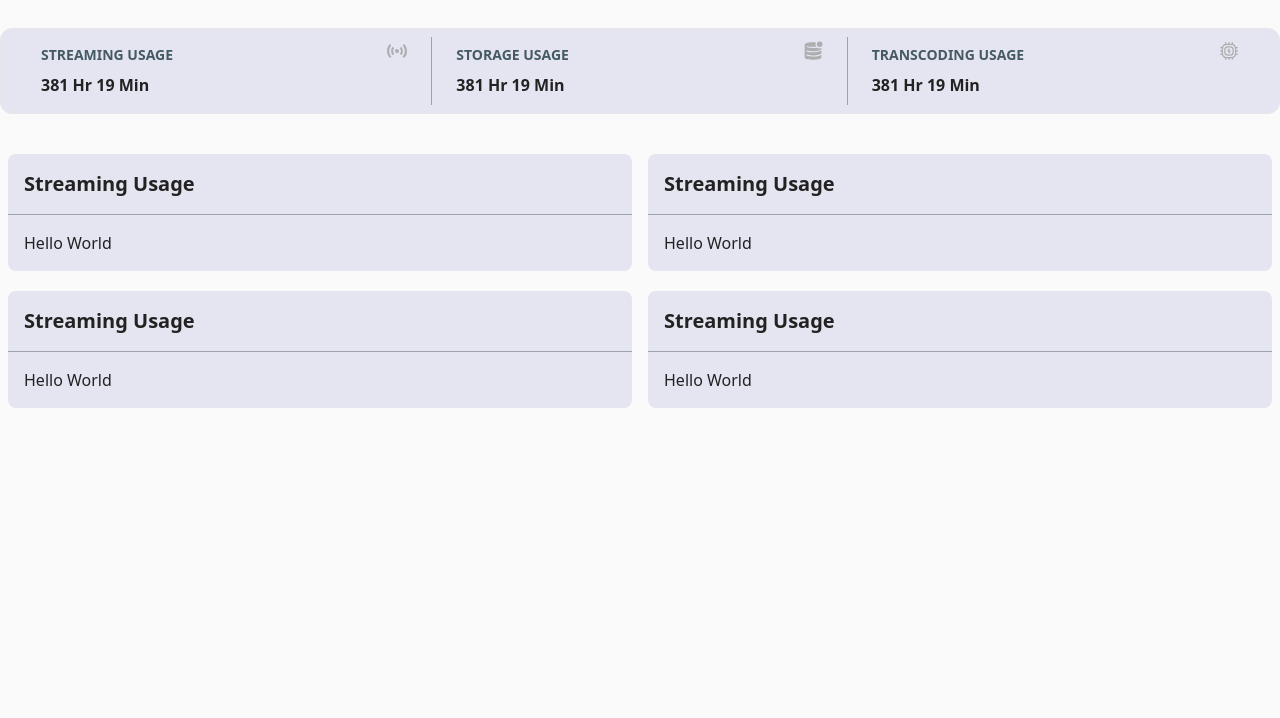
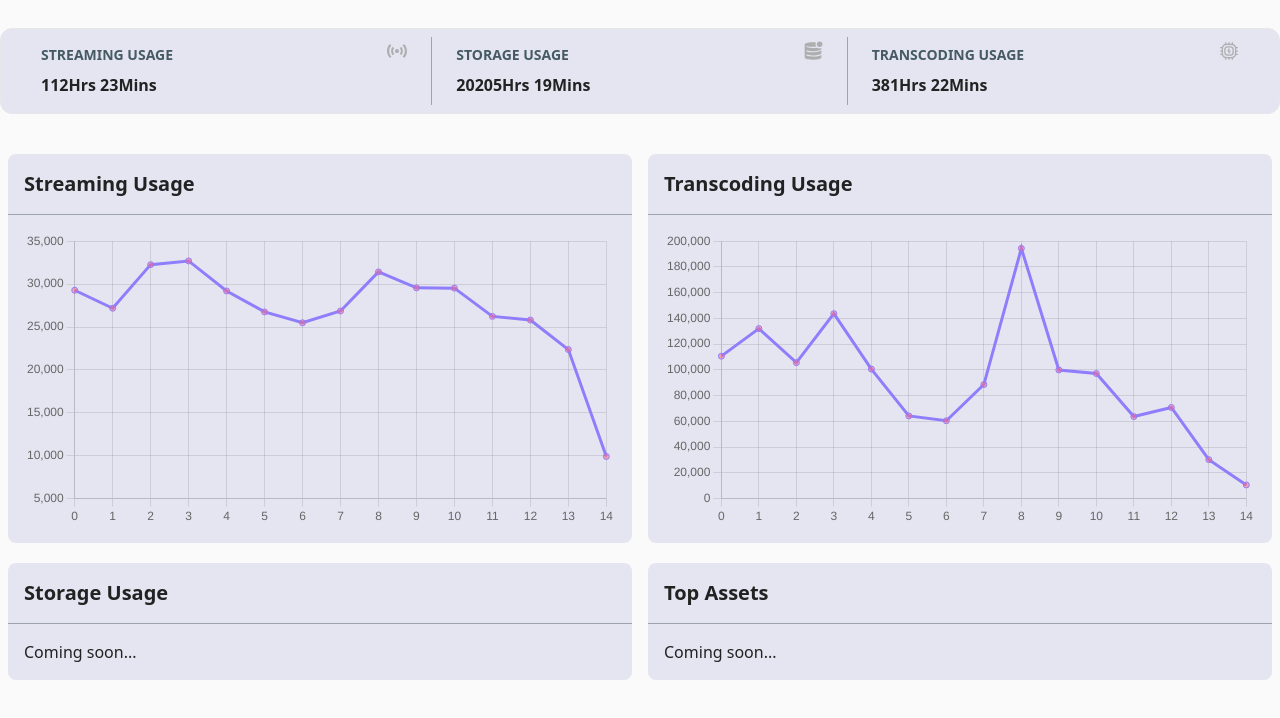
Before and after one commit to MFQuraishi/gumlet-dashboard, a Next.js app: page / in a window 1280 px wide. Shown: the top 718 px of the page. Built offline with nearby package versions, Linux system fonts and the light colour scheme.

Commit message:
first 2 graphs

```diff
--- a/package.json
+++ b/package.json
@@ -9,6 +9,7 @@
     "lint": "next lint"
   },
   "dependencies": {
+    "@amcharts/amcharts5": "^5.4.1",
     "@types/node": "20.4.6",
     "@types/react": "18.2.18",
     "@types/react-dom": "18.2.7",
@@ -16,9 +17,11 @@
     "chart.js": "^4.3.3",
     "eslint": "8.46.0",
     "eslint-config-next": "13.4.12",
+    "moment": "^2.29.4",
     "next": "13.4.12",
     "postcss": "8.4.27",
     "react": "18.2.0",
+    "react-chartjs-2": "^5.2.0",
     "react-dom": "18.2.0",
     "tailwindcss": "3.3.3",
     "typescript": "5.1.6"
--- a/src/app/api/getAllData/route.ts
+++ b/src/app/api/getAllData/route.ts
@@ -2,5 +2,5 @@ import { NextResponse } from "next/server";
 import allData from "../adhocData/allData";
 
 export async function GET() {
-    return NextResponse.json({allData}, {status: 200})
+    return NextResponse.json(allData, {status: 200})
 }
--- a/src/app/page.tsx
+++ b/src/app/page.tsx
@@ -1,27 +1,90 @@
+"use client"
+
 import Text from '@/componentLibrary/darkSupportedFont'
 import AggregatedCard from "@/componentLibrary/aggregatedCard"
 import Image from 'next/image'
 import VisualiserContainer from '@/componentLibrary/visualiserContainer'
+import { LineChart } from '@/componentLibrary/lineChart'
+import React, { useEffect, useState } from 'react'
+import { StreamingUsage, TranscodingUsage } from './pageModelStore'
+import { AllDataModel } from './api/adhocData/allDataModels'
 
-export default function Home() {
+const Page: React.FC = () => {
+
+  const [steamingUsage, setSteamingUsage] = useState<StreamingUsage>({} as StreamingUsage)
+  const [totalStreamingUsage, setTotalStreamingUsage] = useState<string>("--Hr --Min")
+  const [transcodingUsage, setTranscodingUsage] = useState<TranscodingUsage>({} as TranscodingUsage)
+  const [totalTranscodingUsage, setTotalTranscodingUsage] = useState<string>("--Hr --Min")
+  // const [transcodingUsage, setTranscodingUsage] = useState<TranscodingUsage>({} as TranscodingUsage)
+  const [totalStorageUsage, setTotalStorageUsage] = useState<string>("--Hr --Min")
+
+  useEffect(() => {
+    getAndPopulatePageData()
+  }, [])
+
+  async function getAndPopulatePageData()  {
+    const data = await fetch("http://localhost:3000/api/getAllData", {
+      method: "GET"
+    });
+    const jsonData: AllDataModel = await data.json();
+
+    let streamingUsageQuantity = 0
+    let streamingUsageRaw: StreamingUsage = {x:[], y: []} as StreamingUsage
+    jsonData.asset_duration.forEach((element, idx) => {
+      streamingUsageRaw.y.push(element.units)
+      streamingUsageRaw.x.push(idx)
+      streamingUsageQuantity += element.units
+    })
+
+    setSteamingUsage(streamingUsageRaw)
+    setTotalStreamingUsage(convertToHrsAndMinsStr(streamingUsageQuantity))
+
+    let storageUsageQuantity = 0
+    jsonData.storage_unit.forEach((element, idx) => {
+      // steamingUsage.y.push(element.units)
+      // steamingUsage.x.push(idx)
+      storageUsageQuantity += element.units
+    })
+    setTotalStorageUsage(convertToHrsAndMinsStr(storageUsageQuantity))
+
+    let transcodingUsageQuantity = 0
+    let transcodingUsageRaw: TranscodingUsage ={x:[], y: []} as TranscodingUsage
+    jsonData.bandwidth_consumption.forEach((element, idx) => {
+      transcodingUsageRaw.y.push(element.units)
+      transcodingUsageRaw.x.push(idx)
+      transcodingUsageQuantity += element.units
+    })
+    setTranscodingUsage(transcodingUsageRaw)
+    setTotalTranscodingUsage(convertToHrsAndMinsStr(transcodingUsageQuantity))
+  }
+
+  function convertToHrsAndMinsStr(seconds: number):string {
+    let minutes = Math.floor(seconds / 60);
+    let hours = Math.floor(minutes / 60);
+
+    minutes = minutes % 60
+
+    return `${hours.toFixed(0)}Hrs ${minutes.toFixed(0)}Mins`
+  }
+
   return (
     <main>
       <div className='border-solid border dark:border-gray-900 bg-l-foreground dark:bg-d-foreground rounded-xl px-4 py-2 flex flex-col md:flex-row'>
         <AggregatedCard
           title={"STREAMING USAGE"}
-          value={"381 Hr 19 Min"}
+          value={totalStreamingUsage}
           imageSrc={"/waves.svg"}
           rightBorderPresent
         />
         <AggregatedCard
           title={"STORAGE USAGE"}
-          value={"381 Hr 19 Min"}
+          value={totalStorageUsage}
           imageSrc={"/storage.svg"}
           rightBorderPresent
         />
         <AggregatedCard
           title={"TRANSCODING USAGE"}
-          value={"381 Hr 19 Min"}
+          value={totalTranscodingUsage}
           imageSrc={"/processor.svg"}
         />
       </div>
@@ -30,32 +93,37 @@ export default function Home() {
         <VisualiserContainer
           title='Streaming Usage'
         >
+          <LineChart
+            data={steamingUsage.y}
+            labels={steamingUsage.x}
+          />
+        </VisualiserContainer>
+        <VisualiserContainer
+          title='Transcoding Usage'
+        >
+          <LineChart
+            data={transcodingUsage.y}
+            labels={transcodingUsage.x}
+          />
+        </VisualiserContainer>
+        <VisualiserContainer
+          title='Storage Usage'
+        >
           <Text>
-            Hello World
+            Coming soon...
           </Text>
         </VisualiserContainer>
         <VisualiserContainer
-          title='Streaming Usage'
+          title='Top Assets'
         >
           <Text>
-            Hello World
-          </Text>
-        </VisualiserContainer>
-        <VisualiserContainer
-          title='Streaming Usage'
-        >
-          <Text>
-            Hello World
-          </Text>
-        </VisualiserContainer>
-        <VisualiserContainer
-          title='Streaming Usage'
-        >
-          <Text>
-            Hello World
+            Coming soon...
           </Text>
         </VisualiserContainer>
       </div>
     </main>
   )
 }
+
+
+export default Page
--- /dev/null
+++ b/src/app/pageModelStore.tsx
@@ -0,0 +1,14 @@
+export type StreamingUsage = {
+    x: number[],
+    y: number[]
+}
+
+export type TranscodingUsage = {
+    x: number[],
+    y: number[]
+}
+
+export type StorageUsage = {
+    x: number[],
+    y: number[]
+}
--- /dev/null
+++ b/src/componentLibrary/lineChart.tsx
@@ -0,0 +1,60 @@
+"use client"
+
+import {
+    Chart as ChartJS,
+    CategoryScale,
+    LinearScale,
+    PointElement,
+    LineElement,
+    Title,
+    Tooltip,
+    Legend,
+    ChartData,
+    ChartOptions,
+} from 'chart.js';
+import { Line } from 'react-chartjs-2';
+
+ChartJS.register(
+    CategoryScale,
+    LinearScale,
+    PointElement,
+    LineElement,
+    Title,
+    Tooltip,
+    Legend
+);
+
+export const optionsObj = {
+    responsive: true,
+    plugins: {
+        legend: {
+            display: false
+        },
+        title: {
+            display: false,
+        },
+    },
+}
+
+export function LineChart({
+    data,
+    labels
+}: {
+    data: number[],
+    labels: number[]
+}) {
+
+    let dataObj = {
+        labels,
+        datasets: [
+            {
+                label: "none",
+                data: data,
+                borderColor: '#8f7efb',
+                backgroundColor: 'rgba(255, 99, 132, 0.5)',
+            },
+        ],
+    };
+
+    return <Line options={optionsObj} data={dataObj} />;
+}
--- a/src/componentLibrary/visualiserContainer.tsx
+++ b/src/componentLibrary/visualiserContainer.tsx
@@ -8,7 +8,7 @@ export default function VisualiserContainer({
     children: React.ReactNode
 }) {
   return (
-    <div className={` w-1/2 px-2 py-2 mt-1`}>
+    <div className={`w-full md:w-1/2 px-2 py-2 mt-1`}>
         <div className="dark:border-gray-900 bg-l-foreground dark:bg-d-foreground rounded-lg">
             <div className="py-4 px-4 border-solid border-b dark:border-gray-800 border-gray-400">
                 <Text className="text-xl font-bold">
```
Also changed, not shown: 2 other files (tests, documents, lock files or other folders).
